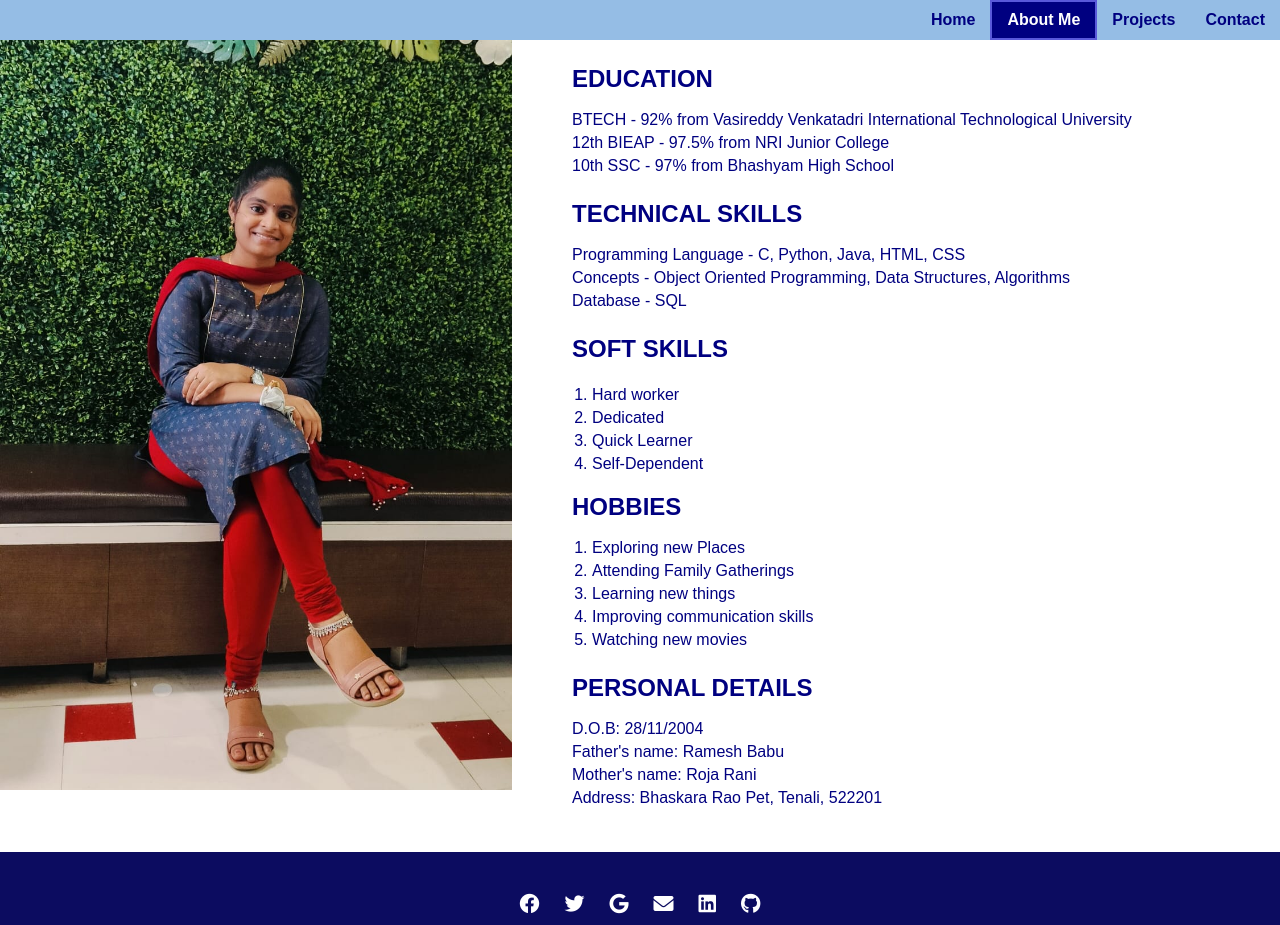
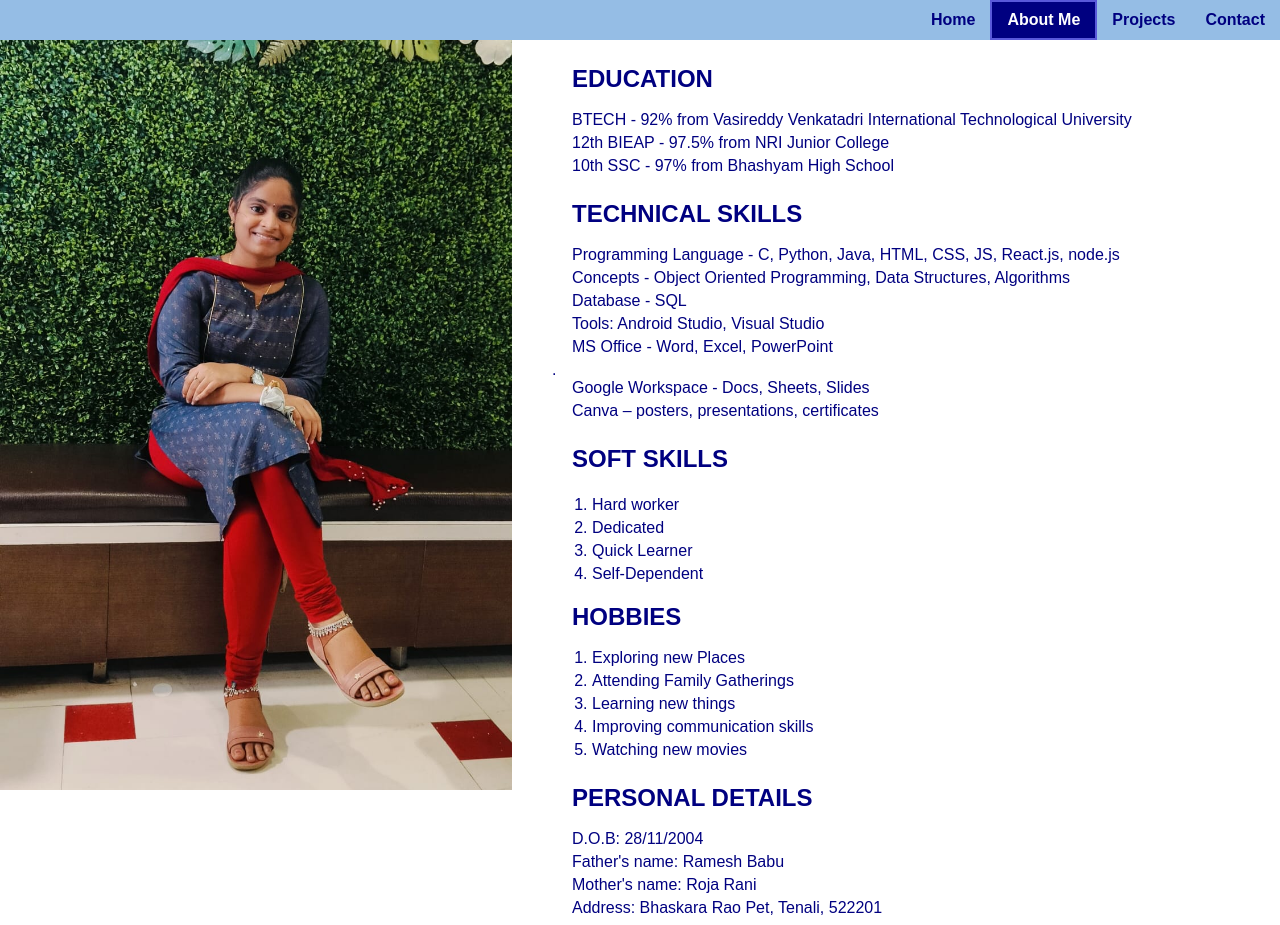
Before and after one commit to SaiVidyaSri/Portfolio, a plain HTML site: page about.html in a window 1280 px wide. Shown: the top 925 px of the page. Drawn offline with Linux system fonts and the light colour scheme.

Commit message:
Update about.html

```diff
--- a/about.html
+++ b/about.html
@@ -254,9 +254,13 @@
             </div>
             <div class="Tech-skills">
                 <h2>TECHNICAL SKILLS</h2><br>
-                <P>Programming Language - C, Python, Java, HTML, CSS</P>
+                <P>Programming Language - C, Python, Java, HTML, CSS, JS, React.js, node.js</P>
                 <p>Concepts - Object Oriented Programming, Data Structures, Algorithms</p>
                 <p>Database - SQL</p>
+                <p>Tools: Android Studio, Visual Studio</p>
+                <p>MS Office - Word, Excel, PowerPoint</p>.
+                <p>Google Workspace - Docs, Sheets, Slides</p>
+                <p>Canva –  posters, presentations, certificates</p>
             </div>
             <div class="Soft-skills">
                 <h2>SOFT SKILLS</h2><br>
```
